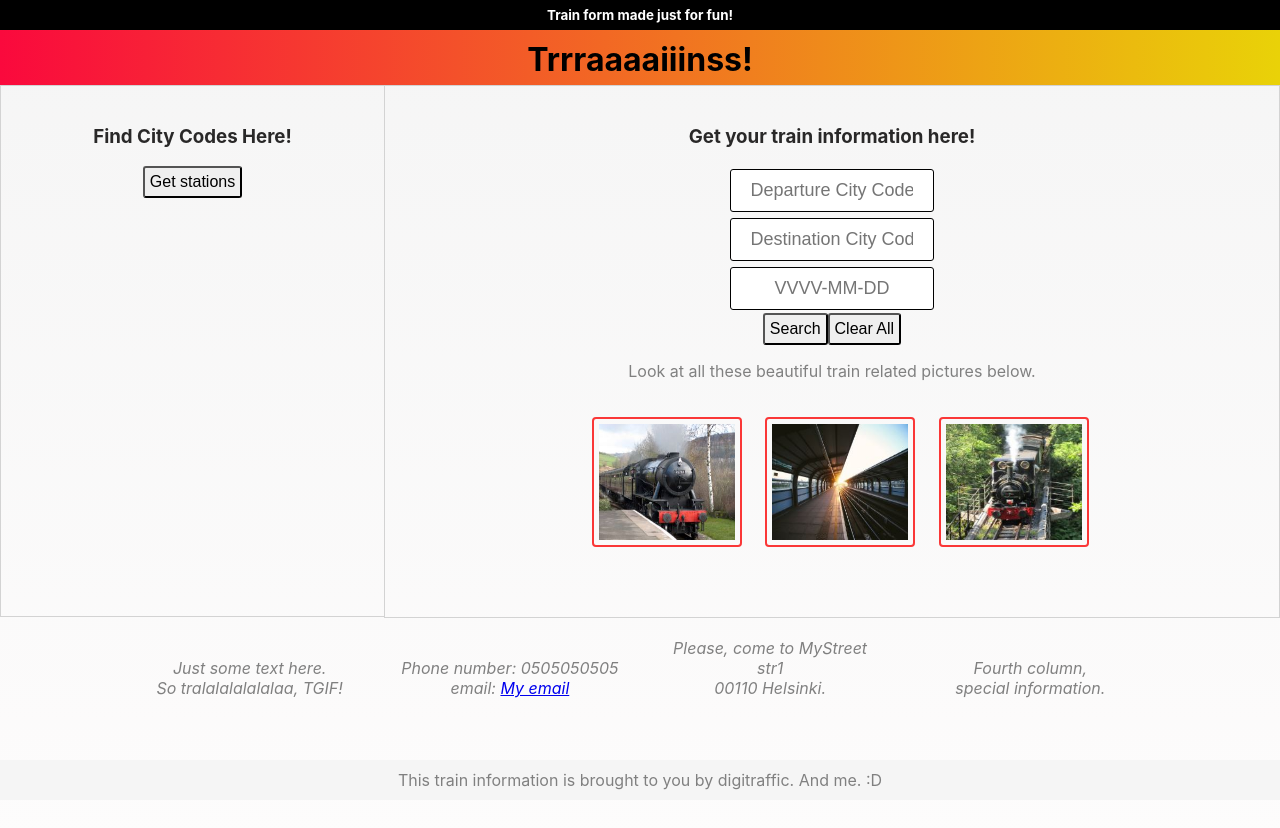
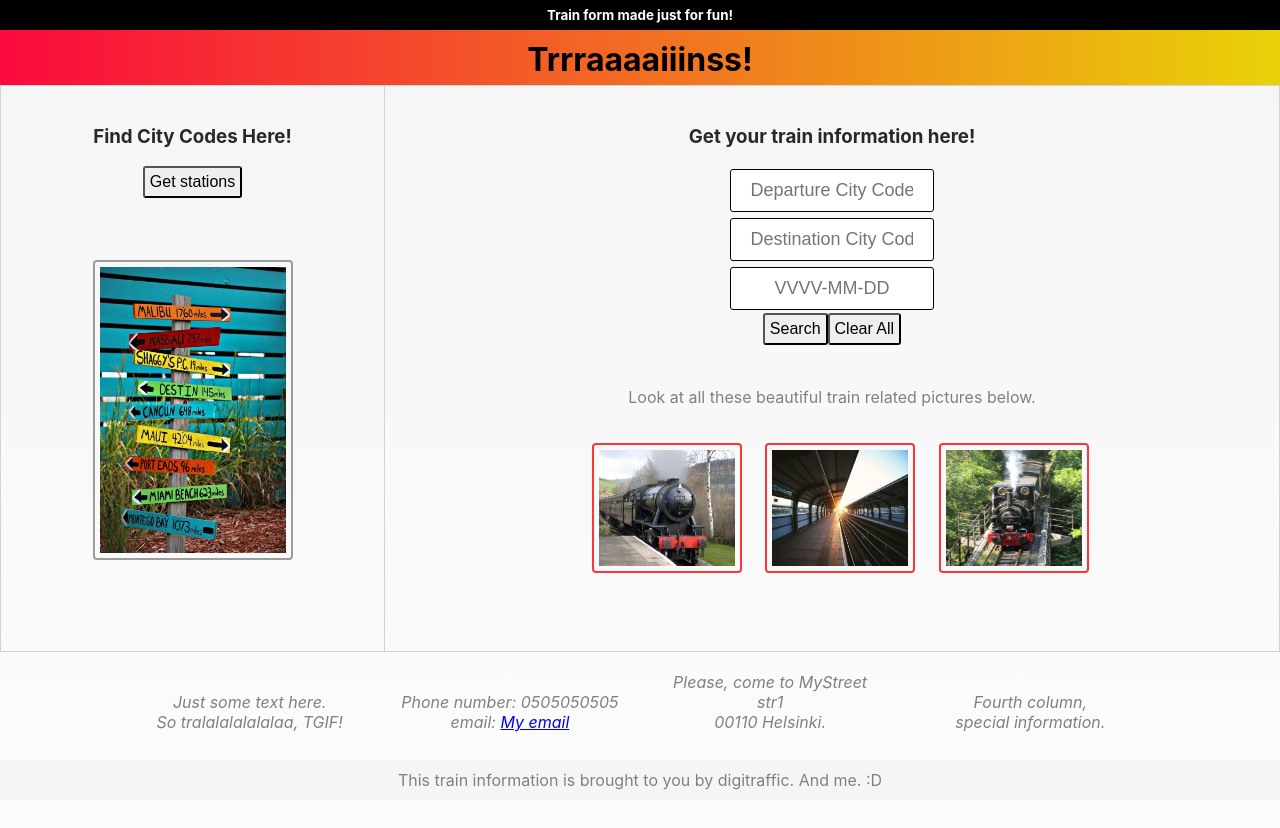
Before and after one commit to npuh/ReactAPI, a React (Create React App) app: page / in a window 1280 px wide. Shown: the top 828 px of the page. Built offline with nearby package versions, Linux system fonts and the light colour scheme.

Commit message:
pic and stuff to the main page

```diff
--- a/src/App.css
+++ b/src/App.css
@@ -41,7 +41,7 @@ nav {
   border-top: 1px solid lightgrey;
   border-bottom: 1px solid lightgrey;
   border-left: 1px solid lightgrey;
-  min-height: 532px;
+  min-height: 567px;
   float: left;
   width: 30%;
   background: transparent;
@@ -58,6 +58,7 @@ nav ul {
 article {
   border: 1px solid lightgrey;
   float: left;
+  min-height: 567px;
   padding: 20px;
   width: 70%;
 }
@@ -102,6 +103,7 @@ select {
   border-radius: 3px;
   padding: 5px;
   font-size: 1em;
+  margin-bottom: 3%;
 }
 .trainForm > button:hover {
   color: white;
@@ -147,7 +149,6 @@ select {
   margin-top: 2%;
   padding: 5px;
   text-align: center;
-
   background-color: white;
   border: 1px solid black;
   border-radius: 4px;
@@ -170,14 +171,22 @@ section:after {
 }
 
 /*Style for the images*/
-img {
+.img {
   border: 2px solid rgb(250, 55, 55);
   border-radius: 4px;
   padding: 5px;
   width: 150px;
   height: 130px;
 }
-
+.img2 {
+  border: 2px solid rgb(156, 156, 156);
+  /* border: 2px solid rgb(250, 55, 55); */
+  border-radius: 4px;
+  padding: 5px;
+  margin-top: 15%;
+  width: 200px;
+  height: 300px;
+}
 .pfooter {
   color: grey;
 }
--- a/src/App.js
+++ b/src/App.js
@@ -7,6 +7,7 @@ import Stations from "./components/Stations";
 import junaedestäpieni from "./contents/images/junaedestäpieni.jpg";
 import junalaituripieni from "./contents/images/junalaituripieni.jpg";
 import trainjunametsä from "./contents/images/trainjunametsä.jpg";
+import viitat from "./contents/images/viitat.jpg";
 
 class App extends Component {
   state = {
@@ -88,6 +89,9 @@ class App extends Component {
           <nav>
             <span>
               <Stations />
+              <div className="row">
+                <img src={viitat} alt="signs" className="img2" />
+              </div>
             </span>
           </nav>
           <article>
@@ -120,13 +124,13 @@ class App extends Component {
                 Look at all these beautiful train related pictures below.{" "}
               </p>
               <div className="column">
-                <img src={junaedestäpieni} alt="train1" />
+                <img src={junaedestäpieni} alt="train1" className="img" />
               </div>
               <div className="column">
-                <img src={junalaituripieni} alt="train2" />
+                <img src={junalaituripieni} alt="train2" className="img" />
               </div>
               <div className="column">
-                <img src={trainjunametsä} alt="train3" />
+                <img src={trainjunametsä} alt="train3" className="img" />
               </div>
             </div>
           </article>
```
Also changed, not shown: src/contents/images/viitat.jpg (added).
